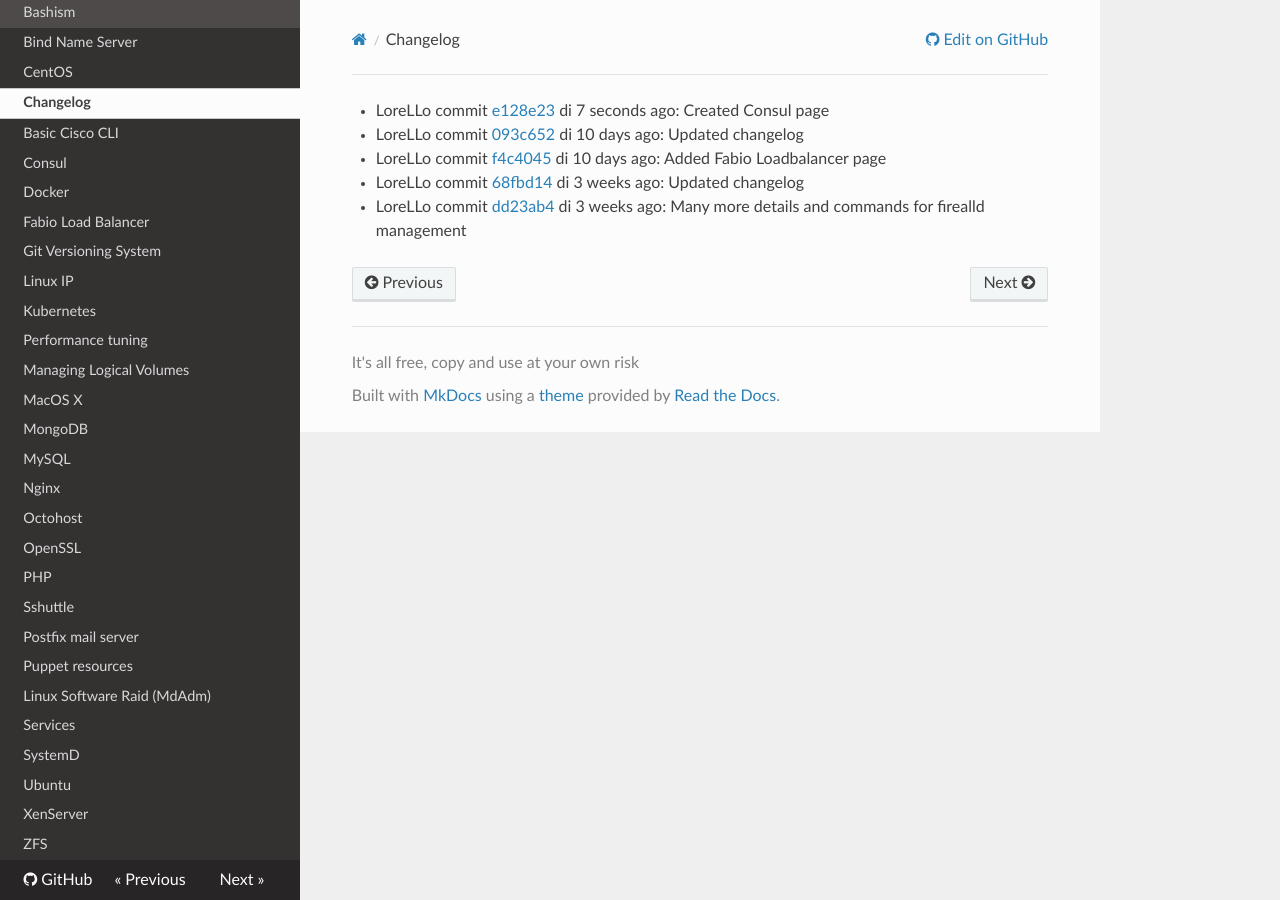
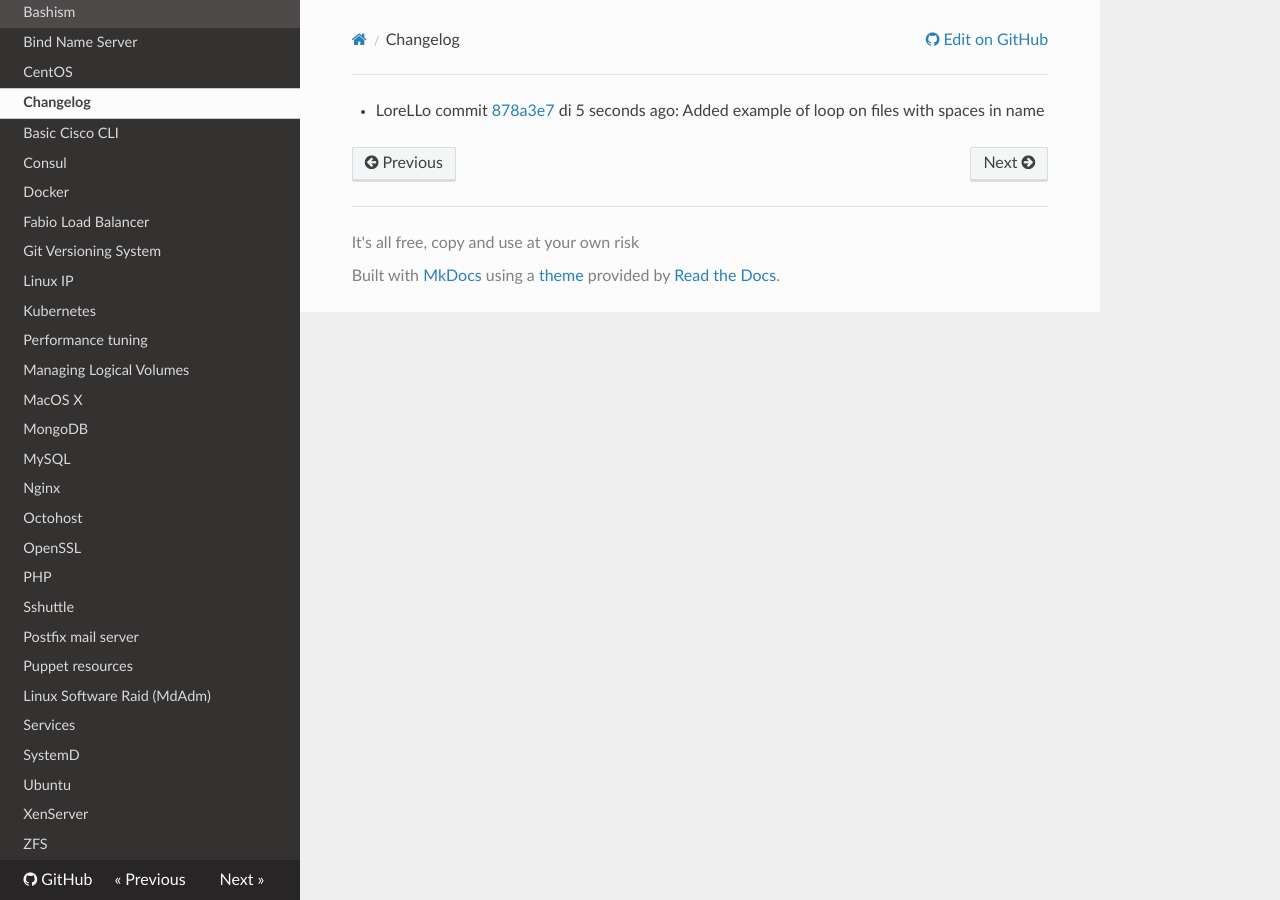
Before and after one commit to lorello/lorello.github.io, an MkDocs documentation site: the page built from docs/changelog.md, in a window 1280 px wide. Built offline with MkDocs 1.6.1, drawn with Linux system fonts in a browser that asks for light colours; nearby versions of some CDN libraries.

Commit message:
Updated changelog

```diff
--- a/docs/changelog.md
+++ b/docs/changelog.md
@@ -1,9 +1 @@
-* LoreLLo commit [e128e23](https://github.com/lorello/lorello.github.io/commit/e128e23fda8da7a7da8117adbf88c110714aa362) di 7 seconds ago: Created Consul page
-
-* LoreLLo commit [093c652](https://github.com/lorello/lorello.github.io/commit/093c6524039ab581efbe918b5ddc645d2de95e90) di 10 days ago: Updated changelog
-
-* LoreLLo commit [f4c4045](https://github.com/lorello/lorello.github.io/commit/f4c4045c671643246f5063fd81dbd3c26865ea9e) di 10 days ago: Added Fabio Loadbalancer page
-
-* LoreLLo commit [68fbd14](https://github.com/lorello/lorello.github.io/commit/68fbd145b461ff0d559ca73ce3d69b6ac89be9d1) di 3 weeks ago: Updated changelog
-
-* LoreLLo commit [dd23ab4](https://github.com/lorello/lorello.github.io/commit/dd23ab4c98576571a5eb1e4b51bdc741b3bffcee) di 3 weeks ago: Many more details and commands for firealld management
+* LoreLLo commit [878a3e7](https://github.com/lorello/lorello.github.io/commit/878a3e7dc242471f4cdd612239aa55d0fc8dc9b1) di 5 seconds ago: Added example of loop on files with spaces in name
```
